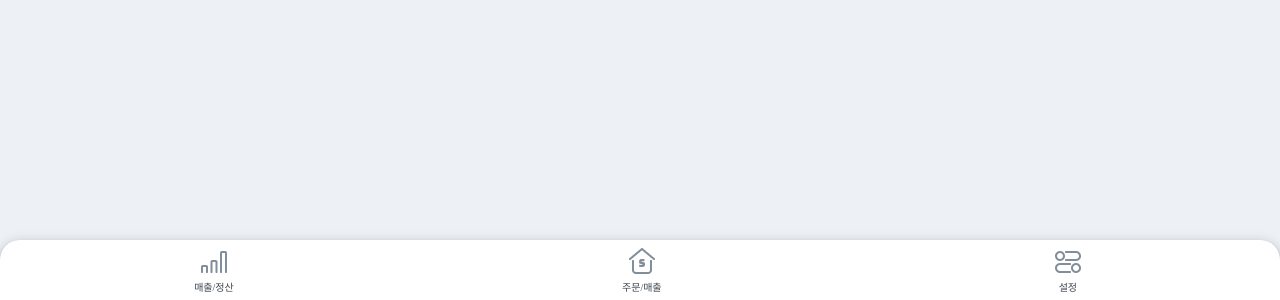
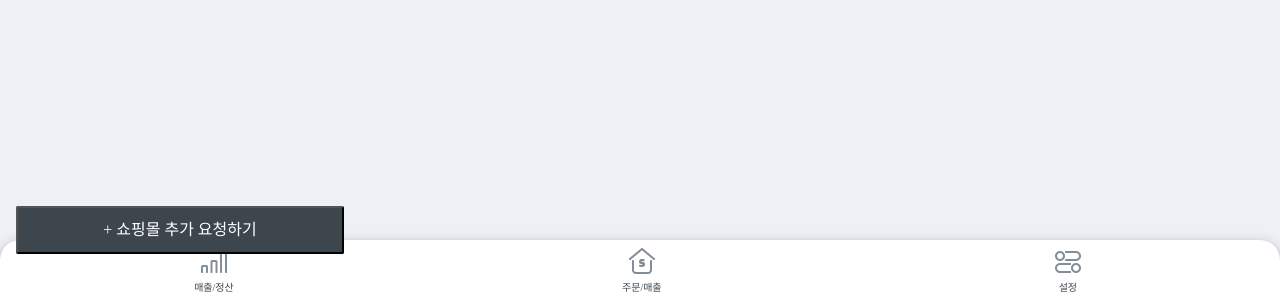
Before and after one commit to KMU-WINK/shoporter-web, a Vue app: page / in a window 1280 px wide. Shown: the part 500-800 px from the top of the page. Built offline with nearby package versions, Linux system fonts and the light colour scheme.

Commit message:
shoporter-web-2 [컴포넌트 개발] 버튼 컴포넌트 구현

```diff
--- a/src/App.vue
+++ b/src/App.vue
@@ -1,17 +1,20 @@
 <template>
   <div id="app">
     <bottomTabBar />
+    <Button />
   </div>
 </template>
 
 <script>
 import bottomTabBar from './components/bottomTabBar.vue'
+import Button from './components/Button.vue'
 
 
 export default {
   name: 'App',
   components: {
     bottomTabBar,
+    Button
   }
 }
 </script>
--- /dev/null
+++ b/src/components/Button.vue
@@ -0,0 +1,33 @@
+<template>
+  <div>
+    <button  class = "Button">+ 쇼핑몰 추가 요청하기</button>
+  </div>
+</template>
+
+<script>
+export default {
+name: "Button",
+}
+</script>
+
+<style scoped>
+  .Button {
+    position: absolute;
+    width: 328px;
+    height: 48px;
+    left: 16px;
+    top: 706px;
+    background-color: #3D454D;
+    border-radius: 2px;
+
+    font-family: SpoqaHanSans;
+    font-style: normal;
+    font-weight: normal;
+    font-size: 16px;
+    line-height: 16px;
+    text-align: center;
+    color: #FFFFFF;
+  }
+
+
+</style>
```
